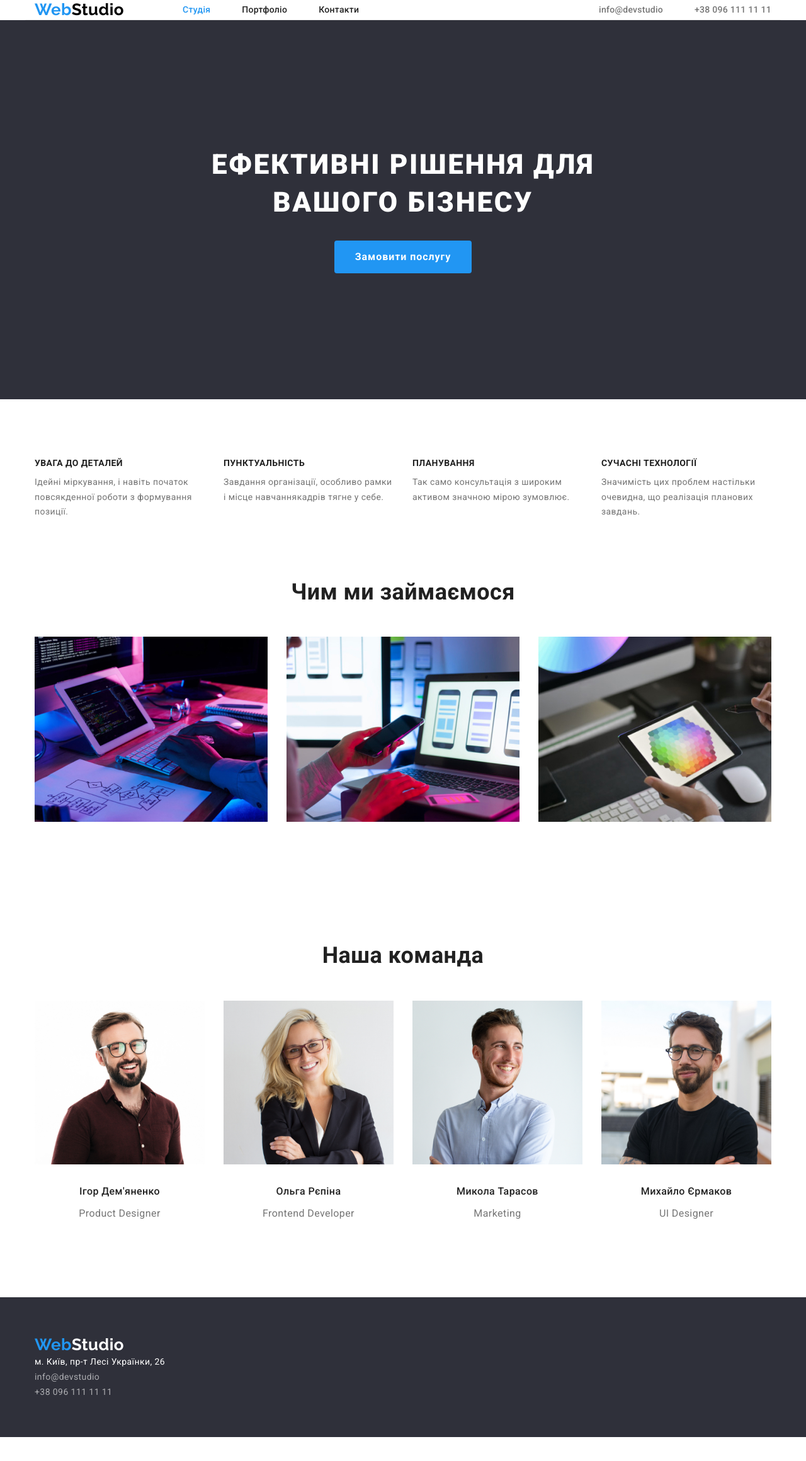
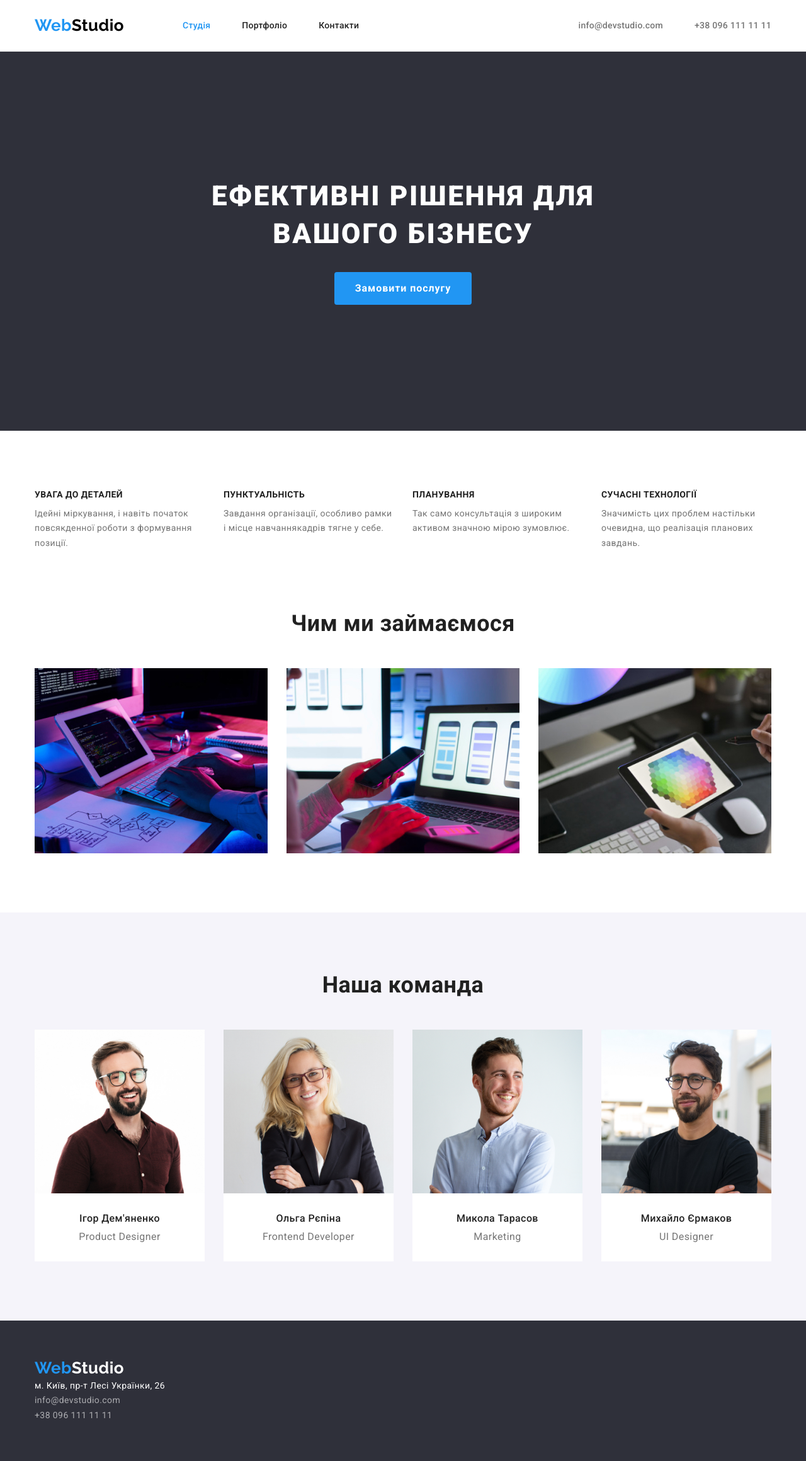
Before and after one commit to Nataliya202/homework-3, a plain HTML site: page index.html in a window 1280 px wide. Shown: the whole page at 63% size. Before the commit the page ends 2282 px from the top, so only its background shows below. Drawn offline with nearby package versions, Linux system fonts and the light colour scheme.

Commit message:
update sixth commint

```diff
--- a/css/styles.css
+++ b/css/styles.css
@@ -34,10 +34,12 @@ body{
     text-decoration: none;
 }
 
-h1, h2, h3, h4, h5, h6{
-    margin: 0;
-    bottom: 0;
+h1, h2, h3, h4, h5, h6,
+p{
+    margin-top: 0;
+    margin-bottom: 0;
 }
+
 .container{
     margin-left: auto;
     margin-right: auto;
@@ -47,8 +49,8 @@ h1, h2, h3, h4, h5, h6{
     width: 1200px;
 }
 
-.page.header {
-    background-color: #188CE8;
+.page-header {
+    border-bottom: 1px solid #ECECEC;
 }
 
 /* Main nav */
@@ -56,7 +58,7 @@ h1, h2, h3, h4, h5, h6{
     display: flex;
     align-items: center;
     border-top: 0;
-    border-bottom: 1px solid #ECECEC;
+
 }
 
 /* Site nav */
@@ -64,6 +66,12 @@ h1, h2, h3, h4, h5, h6{
 .site-nav{
     display: flex;
     margin-left: 93px;
+}
+
+.site-nav .item{
+    padding-top: 32px;
+    padding-bottom: 32px;
+
 }
 
 .site-nav .item + .item{
@@ -90,6 +98,7 @@ h1, h2, h3, h4, h5, h6{
 /* site nav */
 
 .site-nav .link {
+
     color: var(--title-text-color);
     font-weight: 500;
     line-height: 1.14;
@@ -112,11 +121,18 @@ h1, h2, h3, h4, h5, h6{
     margin-left: auto;
 }
 
+.contacts-list .item{
+    padding-top: 32px;
+    padding-bottom: 32px;
+}
+
 .contacts-list .item + .item{
     margin-left: 50px;
  }
 
 .contact.link{
+    padding-top: 32px;
+    padding-bottom: 32px;
     color: var(--primary-text-color);
     font-weight: 500;
     line-height: 1.14;
@@ -136,11 +152,13 @@ h1, h2, h3, h4, h5, h6{
     padding-bottom: 200px;
     background-color: var(--color-bg);
     text-align: center;
-    letter-spacing: 0.06em;
 }
 
 .propositions-title{
-    padding-bottom: 30px;
+    margin-bottom: 30px;
+    margin-left: auto;
+    margin-right: auto;
+    width: 696px;
 
     color: var(--primary-white-color);
     font-weight: 900;
@@ -253,8 +271,17 @@ ul{
     margin-left: 30px;
 }
 
+img{
+    display: block;
+    max-width: 100%;
+    height: auto;
+}
+
 /* Члени команди */
 
+.section.bg{
+    background-color: var(--color-bg-filter);
+}
 .team-list{
     display: flex;
 }
@@ -262,14 +289,19 @@ ul{
 .team-list .list{
     width: 270px;
     margin-left: 0;
+    background-color: var(--primary-white-color);
 }
 
 .team-list .list + .list{
     margin-left: 30px;
 }
 
+.team-list .list .content{
+
+    padding-top: 30px;
+    padding-bottom: 30px;
+}
 .team-title{
-    margin-top: 30px;
     margin-bottom: 10px;
     text-align: center;
 
@@ -280,7 +312,6 @@ ul{
 }
 
 .job-title{
-    margin-bottom: 30px;
     text-align: center;
     font-size: 16px;
     line-height: 1.19;
@@ -306,7 +337,8 @@ ul{
 }
 
 .address{
-    padding-bottom: 9px;
+    margin-top: 20px;
+    margin-bottom: 9px;
     color: var(--primary-white-color);
     text-decoration: none;
     cursor: none;
@@ -320,7 +352,7 @@ ul{
 }
 
 .mail{
-    padding-bottom: 9px;
+    margin-bottom: 9px;
 }
 
 /* Стилі для Портфоліо */
@@ -332,10 +364,9 @@ ul{
 
 .filter-list{
     display: flex;
-    margin-bottom: 34px;
+    margin-bottom: 50px;
     align-items: center;
     justify-content: center;
-
 }
 
 .filter-list .item{
@@ -349,6 +380,7 @@ ul{
 .filter{
     padding: 6px 22px;
     border-radius: 4px;
+    border: navajowhite;
     color: var(--title-text-color);
     background-color: var(--color-bg-filter);
     font-weight: 500;
@@ -392,7 +424,7 @@ ul{
 .projects-list .item .content{
     width: 370px;
     background: var(--primary-white-color);
-    border-top: 0;
+    border-top: none;
     border: 1px solid #EEEEEE;
     padding: 20px 24px;
 }
--- a/index.html
+++ b/index.html
@@ -22,7 +22,7 @@
                 </ul>
 
                 <ul class="contacts-list">
-                    <li class="item"><a class="contact link" href="mailto:info@devstudio">info@devstudio</a></li>
+                    <li class="item"><a class="contact link" href="mailto:info@devstudio.com">info@devstudio.com</a></li>
                     <li class="item"><a class="contact link" href="tel:+380961111111">+38 096 111 11 11</a></li>
                 </ul>
             </nav>
@@ -31,7 +31,7 @@
         <main>
             <!--Пропозиції-->
             <section class="propositions">
-                <h1 class="propositions-title">Ефективні рішення для <br> вашого бізнесу</h1>
+                <h1 class="propositions-title">Ефективні рішення для вашого бізнесу</h1>
                 <button class="button primary" type="button">Замовити послугу</button>
             </section>
 
@@ -89,29 +89,37 @@
             </section>
 
             <!--Члени команди-->
-            <section class="section">
+            <section class="section bg">
                 <div class="container">
                     <h2 class="section-title">Наша команда</h2>
                     <ul class="team-list">
                         <li class="list">
                             <img src="./images/img1.jpg" alt="Зображення члена команди" width="270" height="260">
+                            <div class="content">
                                 <h3 class="team-title">Ігор Дем'яненко</h3>
                                 <p class="job-title">Product Designer</p>
+                            </div>
                         </li>
                         <li class="list">
                             <img src="./images/img2.jpg" alt="Зображення члена команди" width="270" height="260">
+                            <div class="content">
                                 <h3 class="team-title">Ольга Рєпіна</h3>
                                 <p class="job-title">Frontend Developer</p>
+                            </div>
                         </li>
                         <li class="list">
                             <img src="./images/img3.jpg" alt="Зображення члена команди" width="270" height="260">
+                            <div class="content">
                                 <h3 class="team-title">Микола Тарасов</h3>
                                 <p class="job-title">Marketing</p>
+                            </div>
                         </li>
                         <li class="list">
                             <img src="./images/img4.jpg" alt="Зображення члена команди" width="270" height="260">
+                            <div class="content">
                                 <h3 class="team-title">Михайло Єрмаков</h3>
                                 <p class="job-title">UI Designer</p>
+                            </div>
                         </li>
                     </ul>
                 </div>
@@ -125,7 +133,7 @@
                 <address>
                     <ul class="contacts">
                         <li><a href="https://goo.gl/maps/xUyhkgXyXuYnwauUA" class="address">м. Київ, пр-т Лесі Українки, 26</a></li>
-                        <li><a href="mailto:info@devstudio" class="mail">info@devstudio</a></li>
+                        <li><a href="mailto:info@devstudio" class="mail">info@devstudio.com</a></li>
                         <li><a href="tel:+380961111111" class="tel">+38 096 111 11 11</a></li>
                     </ul>
                 </address>
```
Also changed, not shown: portfolio.html (+2 -2 lines). Lines whose indentation alone changed are shown as unchanged.
